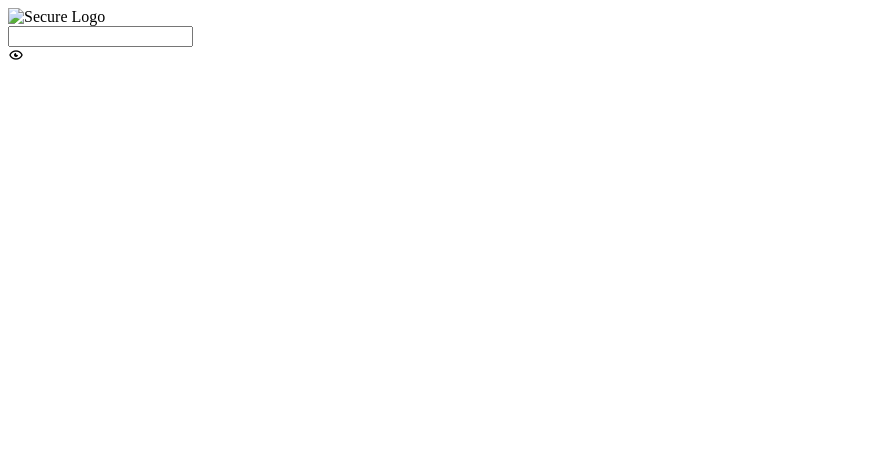
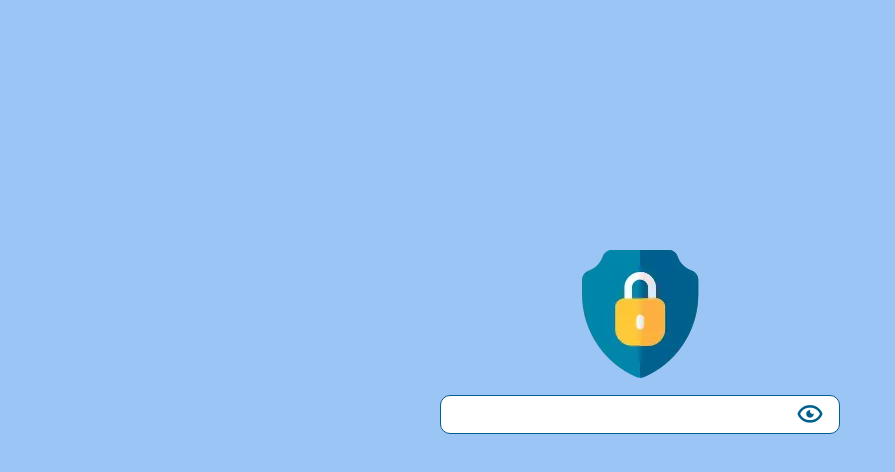
Before and after one commit to seyerjo/password-box-example, a plain HTML site: page index.html in a window 1280 px wide. Shown: the whole page, without its empty margins (0-895 px from the left). Drawn offline with nearby package versions, Linux system fonts and the light colour scheme; the site is published under a folder, as on GitHub Pages, so addresses that start at the root find nothing.

Commit message:
index.html Update

```diff
--- a/index.html
+++ b/index.html
@@ -11,7 +11,7 @@
     <!-- The icon to click on to see the password is loaded. -->
     <link rel="stylesheet" href="https://unpkg.com/boxicons@2.1.4/css/boxicons.min.css">
 
-    <link rel="stylesheet" href="/css/styles.css">
+    <link rel="stylesheet" href="./css/styles.css">
     <title>Password Box</title>
 </head>
 <body>
@@ -19,7 +19,7 @@
         <section>
             <div class="container">
                 <picture class="secure-logo">
-                    <img src="/assets/secure.webp" alt="Secure Logo">
+                    <img src="./assets/secure.webp" alt="Secure Logo">
                 </picture>
                 <form>
                     <input type="password" class="box-password">
@@ -29,6 +29,6 @@
         </section>
     </main>
 
-    <script src="/js/script.js"></script>
+    <script src="./js/script.js"></script>
 </body>
 </html>
```
